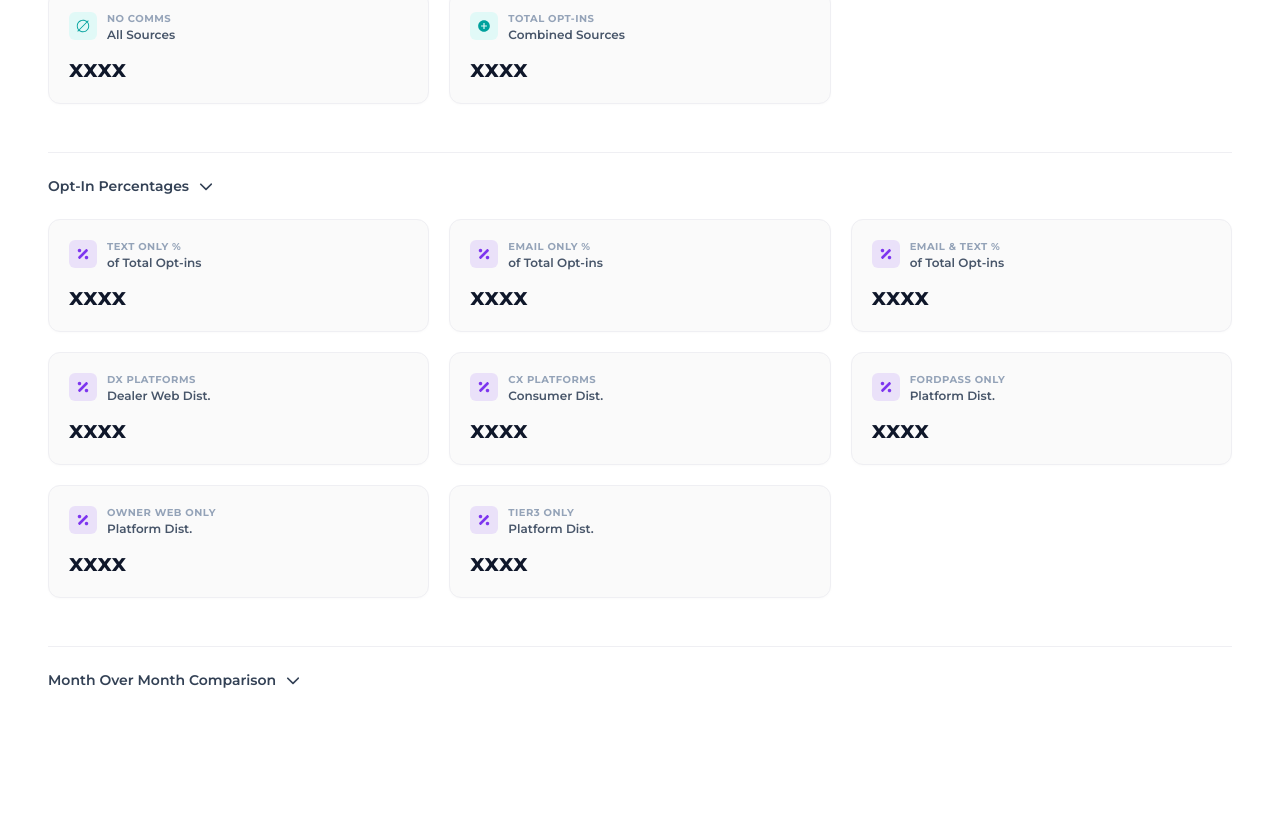
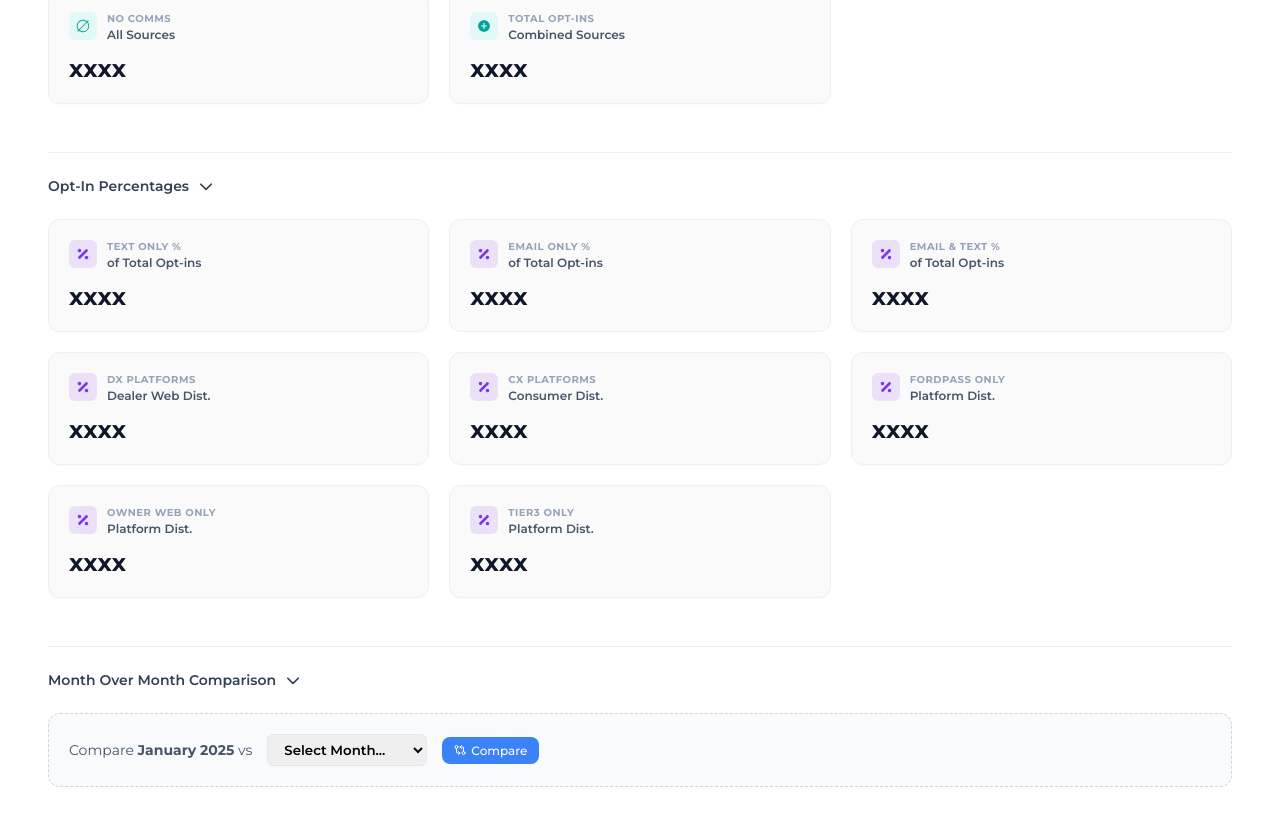
Before and after one commit to joemurphy3515/Metrics-Dashboard-Example, a React (Vite) app: page / in a window 1280 px wide. Shown: the part 1226-2045 px from the top of the page. Before the commit the page ends 1971 px from the top, so only its background shows below. Built offline with nearby package versions, Linux system fonts and the light colour scheme.

Commit message:
added month over month comparisons

```diff
--- a/src/App.css
+++ b/src/App.css
@@ -232,6 +232,52 @@
   align-self: center;
 }
 
+.mom-controls {
+  background: #f8fafc;
+  padding: 20px;
+  border-radius: 12px;
+  border: 1px dashed #cbd5e1;
+}
+
+.compare-inputs {
+  display: flex;
+  align-items: center;
+  gap: 15px;
+  font-size: 14px;
+  color: #475569;
+}
+
+.month-select-inline {
+  padding: 6px 12px;
+  border-radius: 6px;
+  border: 1px solid #e2e8f0;
+  font-family: inherit;
+  font-weight: 600;
+}
+
+.btn-sm {
+  padding: 6px 12px;
+  font-size: 12px;
+  gap: 5px;
+}
+
+.metric-trend {
+  margin-top: 8px;
+  font-size: 13px;
+  font-weight: 700;
+  display: flex;
+  align-items: center;
+  gap: 4px;
+}
+
+.metric-trend.positive {
+  color: #166534;
+}
+
+.metric-trend.negative {
+  color: #991b1b;
+}
+
 @media (max-width: 1400px) {
   .metrics-grid {
     grid-template-columns: repeat(3, 1fr);
--- a/src/App.tsx
+++ b/src/App.tsx
@@ -1,5 +1,6 @@
 import React, { useRef, useState, useMemo } from "react";
 import { FaCar, FaChevronDown, FaChevronRight } from "react-icons/fa6";
+import { LuGitCompareArrows } from "react-icons/lu";
 import { FaPercentage } from "react-icons/fa";
 import { FiDownload } from "react-icons/fi";
 import { LuUpload } from "react-icons/lu";
@@ -27,6 +28,7 @@ interface MetricProps {
   icon: React.ReactNode;
   color: string;
   iconColor: string;
+  trend?: { value: string; isPositive: boolean };
 }
 
 const MetricCard = ({
@@ -36,6 +38,7 @@ const MetricCard = ({
   icon,
   color,
   iconColor,
+  trend,
 }: MetricProps) => (
   <div className="metric-card">
     <div className="metric-header">
@@ -51,6 +54,13 @@ const MetricCard = ({
       </div>
     </div>
     <div className="metric-value">{value}</div>
+    {trend && (
+      <div
+        className={`metric-trend ${trend.isPositive ? "positive" : "negative"}`}
+      >
+        {trend.isPositive ? "▲" : "▼"} {trend.value}
+      </div>
+    )}
   </div>
 );
 
@@ -61,8 +71,11 @@ function App() {
     metrics: true,
     totals: true,
     percentages: true,
-    monthOverMonth: true
+    monthOverMonth: true,
   });
+
+  const [comparisonMonth, setComparisonMonth] = useState("");
+  const [showComparison, setShowComparison] = useState(false);
 
   const toggleSection = (section: keyof typeof sectionsOpen) => {
     setSectionsOpen((prev) => ({ ...prev, [section]: !prev[section] }));
@@ -97,6 +110,71 @@ function App() {
     Record<string, DashboardCounts>
   >({});
   const [selectedMonth, setSelectedMonth] = useState<string>(months[0]);
+
+  const getPercentagesForMonth = (monthName: string) => {
+    const data = allMonthlyData[monthName] || {};
+    const sources = ["Dealer Web", "FordPass", "Owner Web", "Tier3"];
+    const n = (s: string, t: string) => data[`${s}-${t}`] || 0;
+
+    const textOnly = sources.reduce((acc, s) => acc + n(s, "Text Only"), 0);
+    const emailOnly = sources.reduce((acc, s) => acc + n(s, "Email Only"), 0);
+    const both = sources.reduce((acc, s) => acc + n(s, "Email & Text"), 0);
+    const totalOptIns = textOnly + emailOnly + both;
+
+    const getPlatformOptIns = (s: string) =>
+      n(s, "Text Only") + n(s, "Email Only") + n(s, "Email & Text");
+
+    return {
+      totalOptIns,
+      textOnly: totalOptIns ? (textOnly / totalOptIns) * 100 : 0,
+      emailOnly: totalOptIns ? (emailOnly / totalOptIns) * 100 : 0,
+      both: totalOptIns ? (both / totalOptIns) * 100 : 0,
+      dx: totalOptIns
+        ? (getPlatformOptIns("Dealer Web") / totalOptIns) * 100
+        : 0,
+      cx: totalOptIns
+        ? ((getPlatformOptIns("FordPass") +
+            getPlatformOptIns("Owner Web") +
+            getPlatformOptIns("Tier3")) /
+            totalOptIns) *
+          100
+        : 0,
+      fp: totalOptIns ? (getPlatformOptIns("FordPass") / totalOptIns) * 100 : 0,
+      ow: totalOptIns
+        ? (getPlatformOptIns("Owner Web") / totalOptIns) * 100
+        : 0,
+      t3: totalOptIns ? (getPlatformOptIns("Tier3") / totalOptIns) * 100 : 0,
+    };
+  };
+
+  const currentStats = useMemo(
+    () => getPercentagesForMonth(selectedMonth),
+    [allMonthlyData, selectedMonth]
+  );
+  const compareStats = useMemo(
+    () => getPercentagesForMonth(comparisonMonth),
+    [allMonthlyData, comparisonMonth]
+  );
+
+  const handleCompareClick = () => {
+    if (!allMonthlyData[selectedMonth] || !allMonthlyData[comparisonMonth]) {
+      alert(
+        "Ensure data is uploaded for BOTH selected months before comparing."
+      );
+      return;
+    }
+    setShowComparison(true);
+  };
+
+  const getMoM = (key: keyof typeof currentStats) => {
+    const current = currentStats[key] as number;
+    const previous = compareStats[key] as number;
+    const diff = current - previous;
+    return {
+      value: `${Math.abs(diff).toFixed(1)}%`,
+      isPositive: diff >= 0,
+    };
+  };
 
   const stats = useMemo(() => {
     const data = allMonthlyData[selectedMonth] || {};
@@ -457,9 +535,118 @@ function App() {
             )}
           </h3>
         </div>
+
+        {sectionsOpen.monthOverMonth && (
+          <div className="mom-controls">
+            <div className="compare-inputs">
+              <span>
+                Compare <strong>{selectedMonth}</strong> vs{" "}
+              </span>
+              <select
+                className="month-select-inline"
+                value={comparisonMonth}
+                onChange={(e) => {
+                  setComparisonMonth(e.target.value);
+                  setShowComparison(false);
+                }}
+              >
+                <option value="">Select Month...</option>
+                {months.map(
+                  (m) =>
+                    m !== selectedMonth && (
+                      <option key={m} value={m}>
+                        {m}
+                      </option>
+                    )
+                )}
+              </select>
+              <button
+                className="btn-primary btn-sm"
+                onClick={handleCompareClick}
+              >
+                <LuGitCompareArrows /> Compare
+              </button>
+            </div>
+
+            {showComparison && (
+              <div className="metrics-grid" style={{ marginTop: "20px" }}>
+                <MetricCard
+                  title="TEXT ONLY %"
+                  subtitle="MoM Variance"
+                  value={`${currentStats.textOnly.toFixed(1)}%`}
+                  trend={getMoM("textOnly")}
+                  icon={<FaPercentage />}
+                  color="#F0FDF4"
+                  iconColor="#166534"
+                />
+                <MetricCard
+                  title="EMAIL ONLY %"
+                  subtitle="MoM Variance"
+                  value={`${currentStats.emailOnly.toFixed(1)}%`}
+                  trend={getMoM("emailOnly")}
+                  icon={<FaPercentage />}
+                  color="#F0FDF4"
+                  iconColor="#166534"
+                />
+                <MetricCard
+                  title="EMAIL & TEXT %"
+                  subtitle="MoM Variance"
+                  value={`${currentStats.both.toFixed(1)}%`}
+                  trend={getMoM("both")}
+                  icon={<FaPercentage />}
+                  color="#F0FDF4"
+                  iconColor="#166534"
+                />
+                <MetricCard
+                  title="DX PLATFORMS"
+                  subtitle="MoM Variance"
+                  value={`${currentStats.dx.toFixed(1)}%`}
+                  trend={getMoM("dx")}
+                  icon={<FaPercentage />}
+                  color="#F0FDF4"
+                  iconColor="#166534"
+                />
+                <MetricCard
+                  title="CX PLATFORMS"
+                  subtitle="MoM Variance"
+                  value={`${currentStats.cx.toFixed(1)}%`}
+                  trend={getMoM("cx")}
+                  icon={<FaPercentage />}
+                  color="#F0FDF4"
+                  iconColor="#166534"
+                />
+                <MetricCard
+                  title="FORDPASS ONLY"
+                  subtitle="MoM Variance"
+                  value={`${currentStats.fp.toFixed(1)}%`}
+                  trend={getMoM("fp")}
+                  icon={<FaPercentage />}
+                  color="#F0FDF4"
+                  iconColor="#166534"
+                />
+                <MetricCard
+                  title="OWNER WEB ONLY"
+                  subtitle="MoM Variance"
+                  value={`${currentStats.ow.toFixed(1)}%`}
+                  trend={getMoM("ow")}
+                  icon={<FaPercentage />}
+                  color="#F0FDF4"
+                  iconColor="#166534"
+                />
+                <MetricCard
+                  title="TIER3 ONLY"
+                  subtitle="MoM Variance"
+                  value={`${currentStats.t3.toFixed(1)}%`}
+                  trend={getMoM("t3")}
+                  icon={<FaPercentage />}
+                  color="#F0FDF4"
+                  iconColor="#166534"
+                />
+              </div>
+            )}
+          </div>
+        )}
       </section>
-
-
     </div>
   );
 }
```
